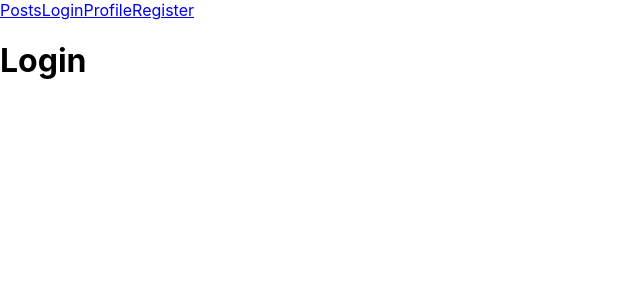
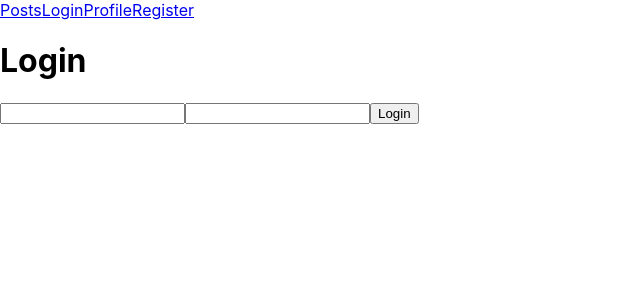
Before and after one commit to tekelamon/strangers-things, a React (Create React App) app: page /login in a window 1280 px wide. Shown: the top 300 px of the page, without its empty margins (0-640 px from the left). Built offline with nearby package versions, Linux system fonts and the light colour scheme.

Commit message:
add ability to login and update user state in App.js

```diff
--- a/src/App.js
+++ b/src/App.js
@@ -1,4 +1,5 @@
 import { createBrowserRouter, RouterProvider } from 'react-router-dom';
+import { useState } from 'react';
 import './App.css';
 
 // import required pages
@@ -12,6 +13,8 @@ import { Register } from './pages/Register';
 import { fetchPosts } from './components/utilities';
 
 function App() {
+  const [user, setUser] = useState(null);
+
   const router = createBrowserRouter([
     {
       element: <Navigation />,
@@ -22,16 +25,16 @@ function App() {
           loader: () => { return fetchPosts() }
         },
         {
-          path: "/login",
-          element: <Login />
+          path: '/login',
+          element: <Login setUser={setUser} />
         },
         {
-          path: "/profile",
+          path: '/profile',
           element: <Profile />
         },
         {
-          path: "/register",
-          element: <Register />
+          path: '/register',
+          element: <Register setUser={setUser} />
         }
       ]
     }
--- a/src/components/utilities.js
+++ b/src/components/utilities.js
@@ -17,7 +17,7 @@ export const registerUser = async ( username, password ) => {
     try {
         const response = await fetch(
             `${BASE_URL}/users/register`, {
-                method: "POST",
+                method: 'POST',
                 headers: {
                     'Content-Type': 'application/json'
                 },
@@ -38,3 +38,25 @@ export const registerUser = async ( username, password ) => {
         console.error(err);
     }
 };
+
+export const login = async ( username, password) => {
+    try {
+        const response = await fetch(`${BASE_URL}/users/login`, {
+            method: 'POST',
+            headers: {
+                'Content-Type': 'application/json'
+            },
+            body: JSON.stringify({
+                user: {
+                    username,
+                    password
+            }
+            })
+        });
+        const result = await response.json();
+        console.log(result);
+        return result
+    } catch (err) {
+        console.error(err);
+    }
+};
--- a/src/pages/Login.js
+++ b/src/pages/Login.js
@@ -1,5 +1,26 @@
-export const Login = () => {
+import { login } from '../components/utilities';
+import { useState } from 'react';
+
+export const Login = ({ setToken }) => {
+    const [username, setUsername] = useState('');
+    const [password, setPassword] = useState('');
+
+    const attemptLogin = () => {
+        const response = login(username, password);
+
+        if( response.success ) {
+            setToken( response.data.token )
+        }
+        if( response.error ) {
+            setToken(null);
+            // display error state to user
+        }
+    };
+
     return <div>
         <h1>Login</h1>
+        <input type='text' value={username} onChange={e=>setUsername(e.target.value)} />
+        <input type='text' value={password} onChange={e=>setPassword(e.target.value)} />
+        <button type='button' onClick={()=>{attemptLogin()}} >Login</button>
     </div>
 };
--- a/src/pages/Navigation.js
+++ b/src/pages/Navigation.js
@@ -1,4 +1,4 @@
-import { Link, Outlet } from "react-router-dom";
+import { Link, Outlet } from 'react-router-dom';
 
 export const Navigation = () => {
   return <div>
--- a/src/pages/Posts.js
+++ b/src/pages/Posts.js
@@ -1,5 +1,5 @@
-import { useLoaderData } from "react-router-dom";
-import { Post } from "../components/Post";
+import { useLoaderData } from 'react-router-dom';
+import { Post } from '../components/Post';
 
 export const Posts = () => {
     const {data} = useLoaderData();
```
Also changed, not shown: src/pages/Register.js (+7 -7 lines).
